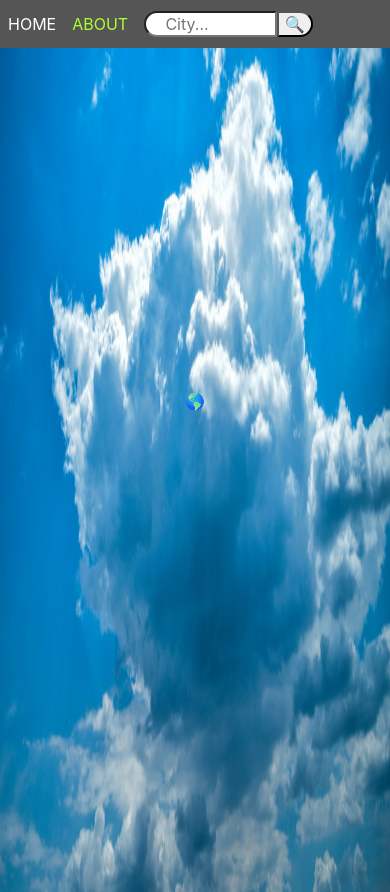
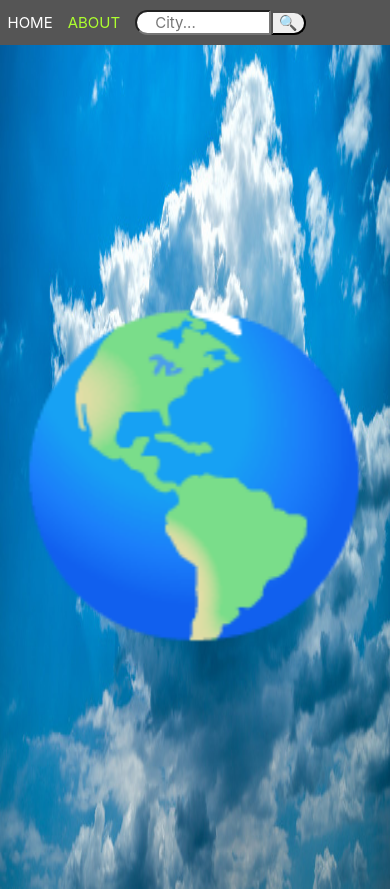
Before and after one commit to juanbosquedev/WeatherApp, a React (Create React App) app: page /home in a window 390 px wide. Built offline with nearby package versions, Linux system fonts and the light colour scheme.

Commit message:
responsive home

```diff
--- a/src/containers/Home.css
+++ b/src/containers/Home.css
@@ -5,7 +5,7 @@
 }
 
 .Home-logo {
-  height: 40vmin;
+  font-size: 20rem;
 }
 
 @media (prefers-reduced-motion: no-preference) {
--- a/src/index.css
+++ b/src/index.css
@@ -12,3 +12,9 @@ code {
   font-family: source-code-pro, Menlo, Monaco, Consolas, 'Courier New',
     monospace;
 }
+:root{
+  box-sizing: border-box;
+  font-size: 15px;
+  margin:0;
+  padding:0;
+}
```
Also changed, not shown: src/components/App.module.css (deleted, +0 -7 lines).
